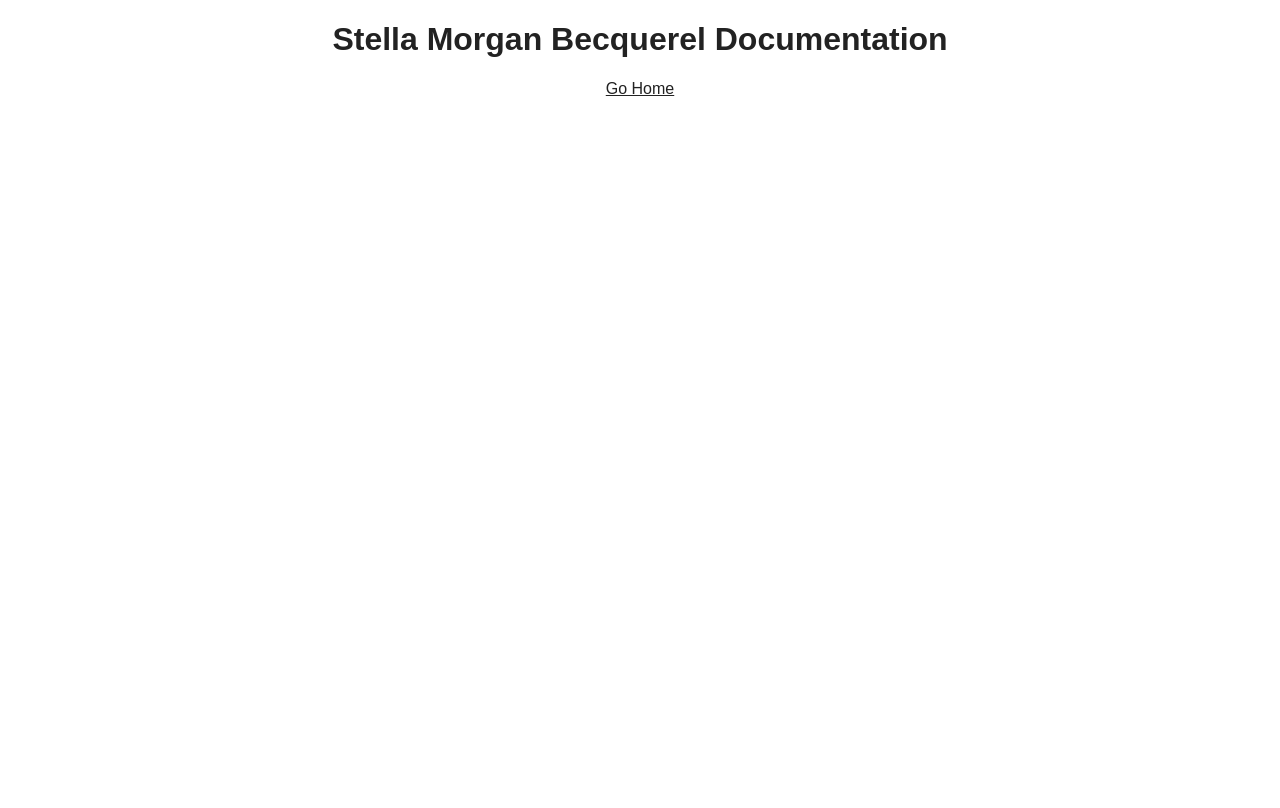
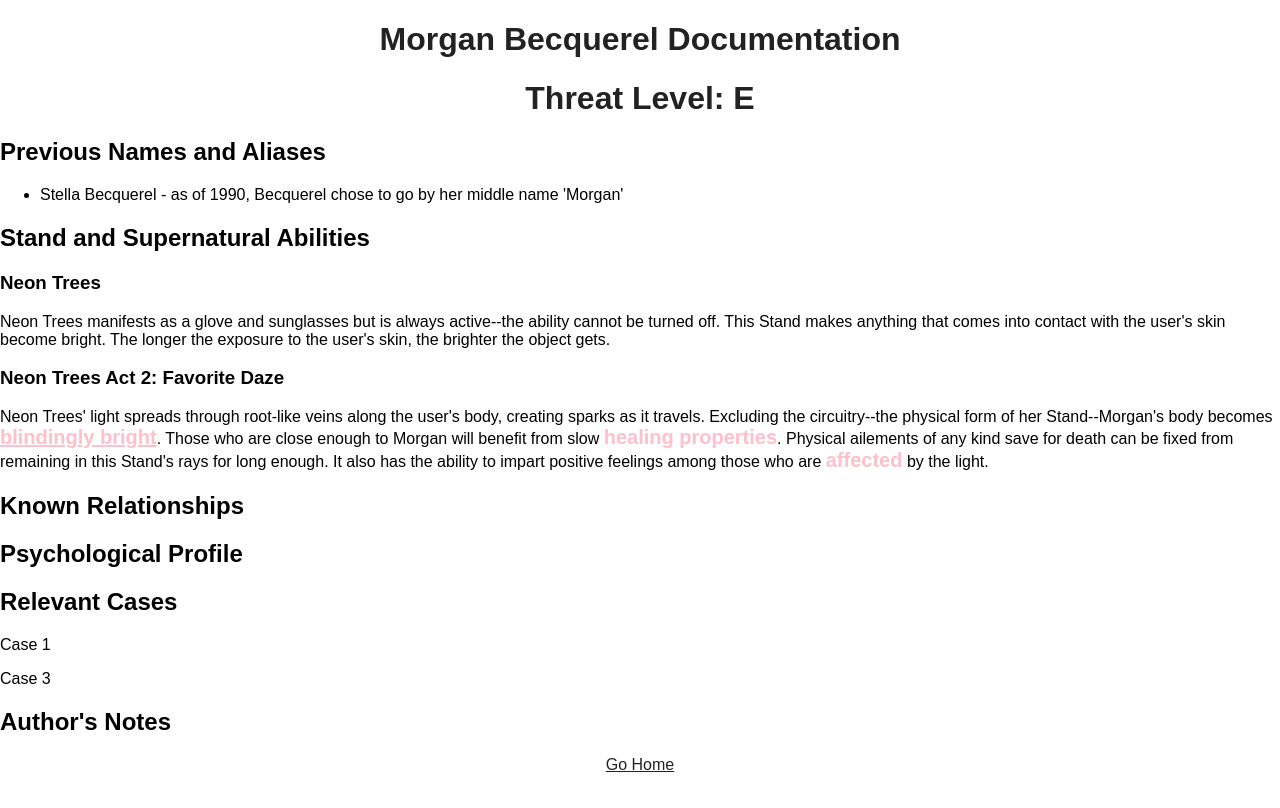
Before and after one commit to leafgilly/brienne_documentation, a React (Create React App) app in the folder my-app/: page /Morgan in a window 1280 px wide. Shown: the top 808 px of the page. Built offline with nearby package versions, Linux system fonts and the light colour scheme.

Commit message:
added Morgan details. also added a stepForward function that updates id and classname on click

```diff
--- a/my-app/src/App.css
+++ b/my-app/src/App.css
@@ -141,6 +141,19 @@ body, html {
 
 /* NEW CSS WE MADE */
 
+#interactive {
+  text-decoration: underline;
+  cursor: pointer;
+}
+
+.morStep {
+  font-size: 20px;
+}
+
+.morPass {
+  font-size: 25px;
+}
+
 /* The appearance of enabled and disabled links on the DocList page */
 
 .enabled-link-a {
--- a/my-app/src/pages/Amanda.js
+++ b/my-app/src/pages/Amanda.js
@@ -1,5 +1,5 @@
 import { Link } from "react-router-dom";
-import React, {useState, useCallback, useEffect } from 'react'
+import React, {useState, useCallback, useEffect } from 'react';
 
 const Amanda = () => {
 
--- a/my-app/src/pages/Brienne.js
+++ b/my-app/src/pages/Brienne.js
@@ -34,6 +34,7 @@ const Brienne = () => {
     <ul>
         <li>Brienne Williams</li>
         <li>Jordyn Jones</li>
+        <li>Eleanor Rigby</li>
         <li>Benjamin Williams</li>
         <li>Adrian Marshall</li>
         <li>Taylor McDaniels</li>
--- a/my-app/src/pages/Morgan.js
+++ b/my-app/src/pages/Morgan.js
@@ -8,8 +8,55 @@ const Morgan = () => {
     pagesVisited["Morgan"] = true;
     document.cookie = JSON.stringify(pagesVisited);
 
+    //Tracking the visible text
+
+    var steps = 0;
+
+    function stepForward() {
+        var node = document.getElementsByClassName('morStep');
+        node[steps].id = null;
+        node[steps].classList.add('morPass');
+        steps++;
+        node[steps].id = 'interactive';
+
+        //currently throws an error when you reach the end. make sure to stop the steps from incrementing once steps are fully implemented
+
+        //TODO: doing to want to update this to have different divs that can be visible at any one time. want to cycle through the visible divs so there's only ever one
+        //item that can be clicked on the screen at the same time
+    }
+
+    //Replacing text
+
+    const replacementText = [
+        'blindingly bright', 'morgantext2', 'morgantext3', "morgantext4"
+    ]
+
     return (
-    <><h1>Stella Morgan Becquerel Documentation</h1>
+    <>
+    <h1>Morgan Becquerel Documentation</h1>
+    <h1>Threat Level: E</h1>
+    <h2>Previous Names and Aliases</h2>
+    <ul>
+        <li>Stella Becquerel - as of 1990, Becquerel chose to go by her middle name 'Morgan'</li>
+    </ul>
+    <h2>Stand and Supernatural Abilities</h2>
+    <h3>Neon Trees</h3>
+    <p>Neon Trees manifests as a glove and sunglasses but is always active--the ability cannot be turned off.
+        This Stand makes anything that comes into contact with the user's skin become bright.
+        The longer the exposure to the user's skin, the brighter the object gets.</p>
+    <h3>Neon Trees Act 2: Favorite Daze</h3>
+    <p>Neon Trees' light spreads through root-like veins along the user's body, creating sparks as it travels.
+        Excluding the circuitry--the physical form of her Stand--Morgan's body becomes <b id='interactive' className='morStep enabled-link-m' onClick={stepForward}>{replacementText[0]}</b>.
+        Those who are close enough to Morgan will benefit from slow <b className='morStep enabled-link-m' onClick={stepForward}>healing properties</b>.
+        Physical ailements of any kind save for death can be fixed from remaining in this Stand's rays for long enough.
+        It also has the ability to impart positive feelings among those who are <b className='morStep enabled-link-m' onClick={stepForward}>affected</b> by the light.</p>
+    <h2>Known Relationships</h2>
+
+    <h2>Psychological Profile</h2>
+    <h2>Relevant Cases</h2>
+    <p>Case 1</p>
+    <p>Case 3</p>
+    <h2>Author's Notes</h2>
     <p>
         <Link color="red" to="/page2">Go Home</Link>
     </p></>
```
